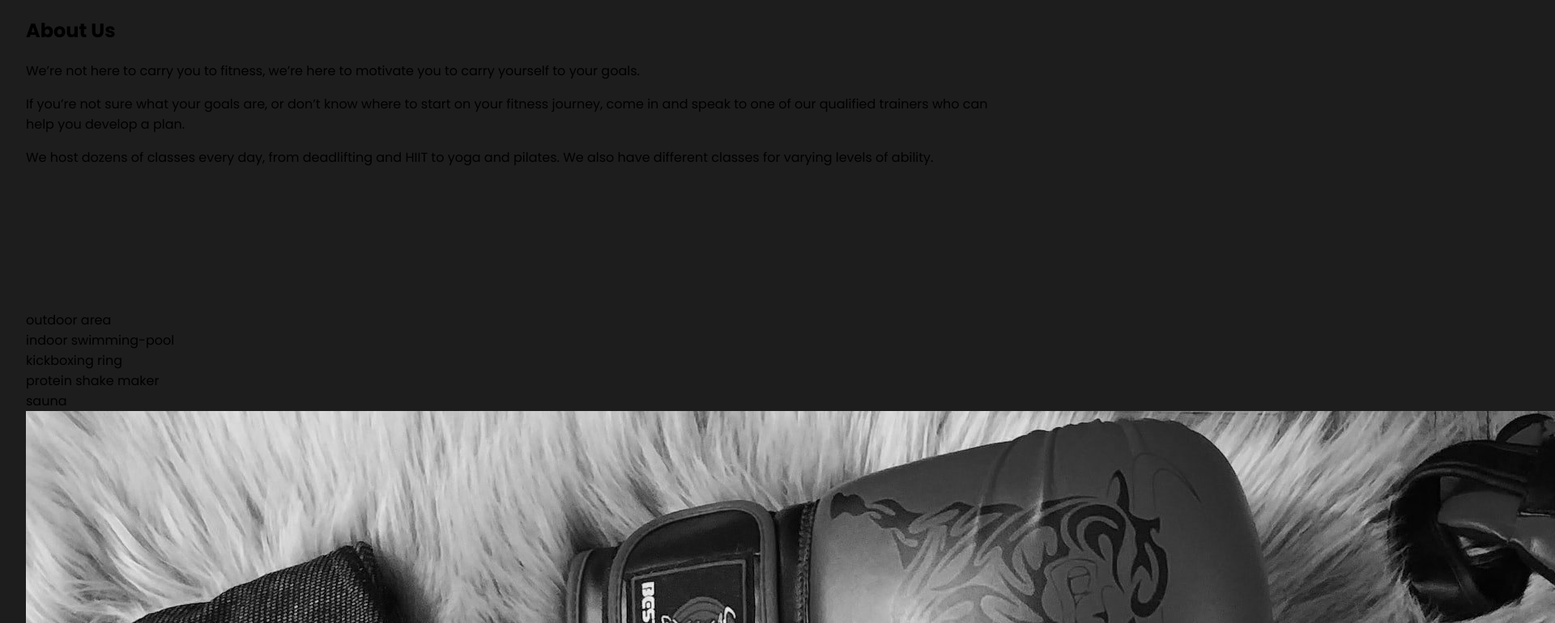
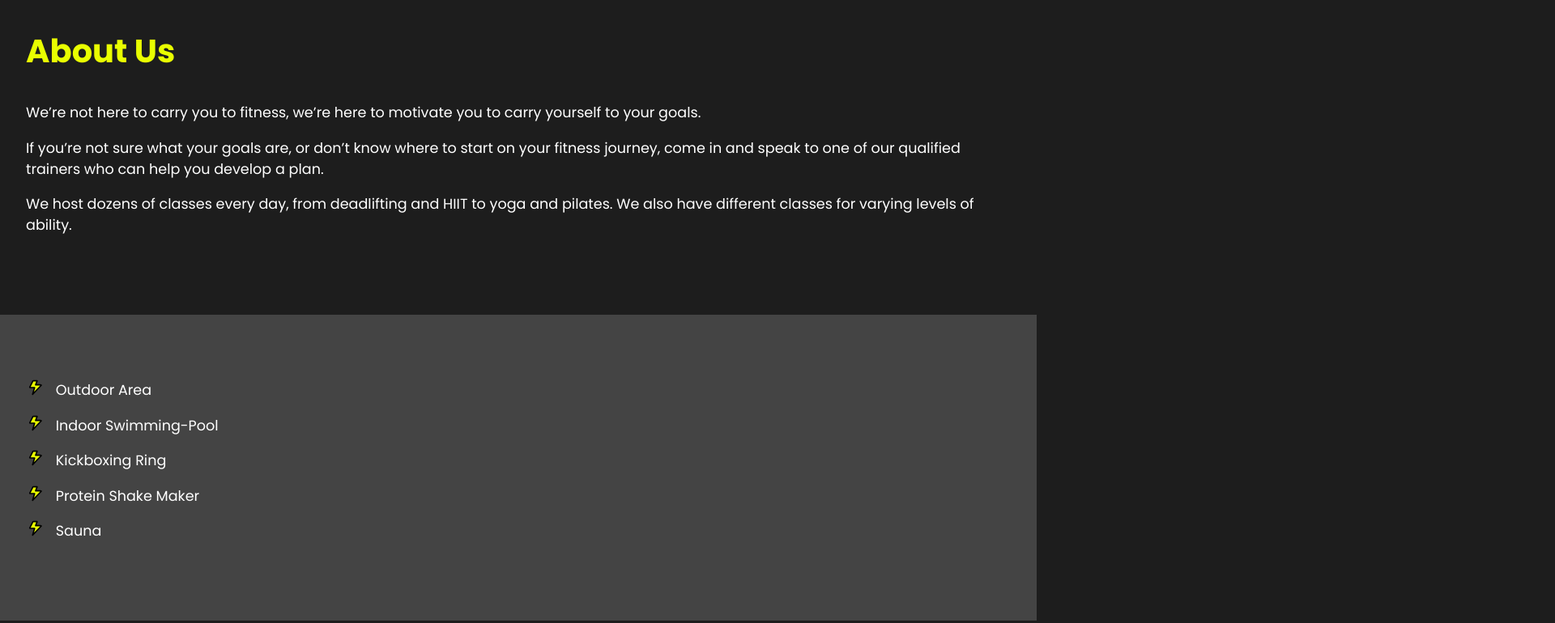
Before and after one commit to iqoll/product-landing-page-gym-, a plain HTML site: page index.html in a window 1280 px wide. Shown: the part 560-1330 px from the top of the page at 81% size, 1920 px wide, since content can reach past the window. Drawn offline with Linux system fonts and the light colour scheme; a web font is replaced by a local one.

Commit message:
add about, facilities section css

```diff
--- a/css/main.scss
+++ b/css/main.scss
@@ -103,3 +103,56 @@ footer {
     }
 
 }
+
+.about-section {
+    h1 {
+        font-size: 2.5em;
+        font-weight: bold;
+        color: var(--primary-color);
+    }
+
+    p {
+        color: white;
+        font-size: 1.1em;
+    }
+}
+
+.facilities-section {
+    background: #444444;
+    color: white;
+    text-transform: capitalize;
+}
+
+ul.facilities-list {
+    margin: 0;
+    padding-left: .1em;
+    display: grid;
+    grid-template-columns: repeat(auto-fit, minmax(19rem, 1 fr));
+
+    li {
+        font-size: 1.1em;
+        margin-bottom: 1em;
+        margin-left: 2em;
+        position: relative;
+
+        &:before {
+            content: '';
+            left: -2em;
+            position: absolute;
+            width: 20px;
+            height: 20px;
+            background-image: url('../images/list.svg');
+            background-size: contain;
+            margin-right: .5em;
+        }
+    }
+}
+
+.facilities-section img {
+    display: none;
+}
+
+h2 {
+    font-size: 2em;
+    color: var(--primary-color);
+}
```
Also changed, not shown: css/main.css, 1 other file.
